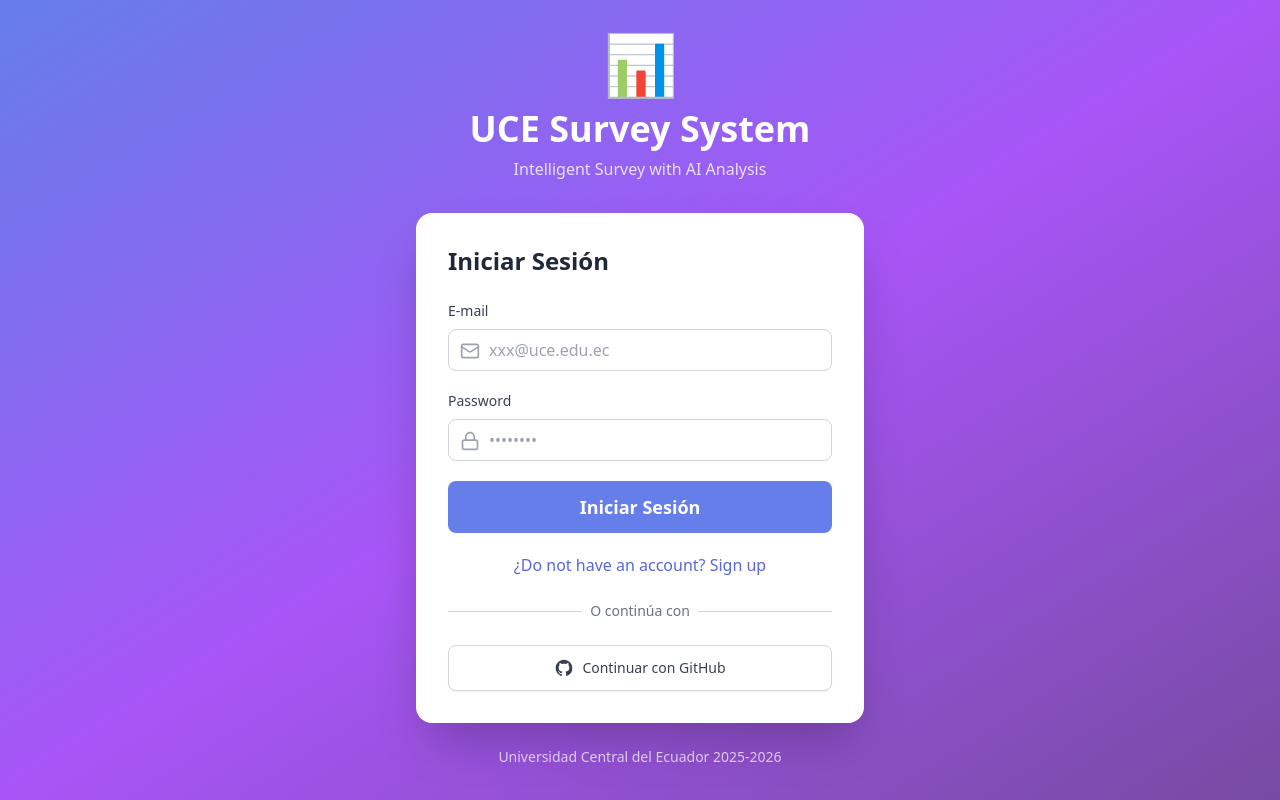
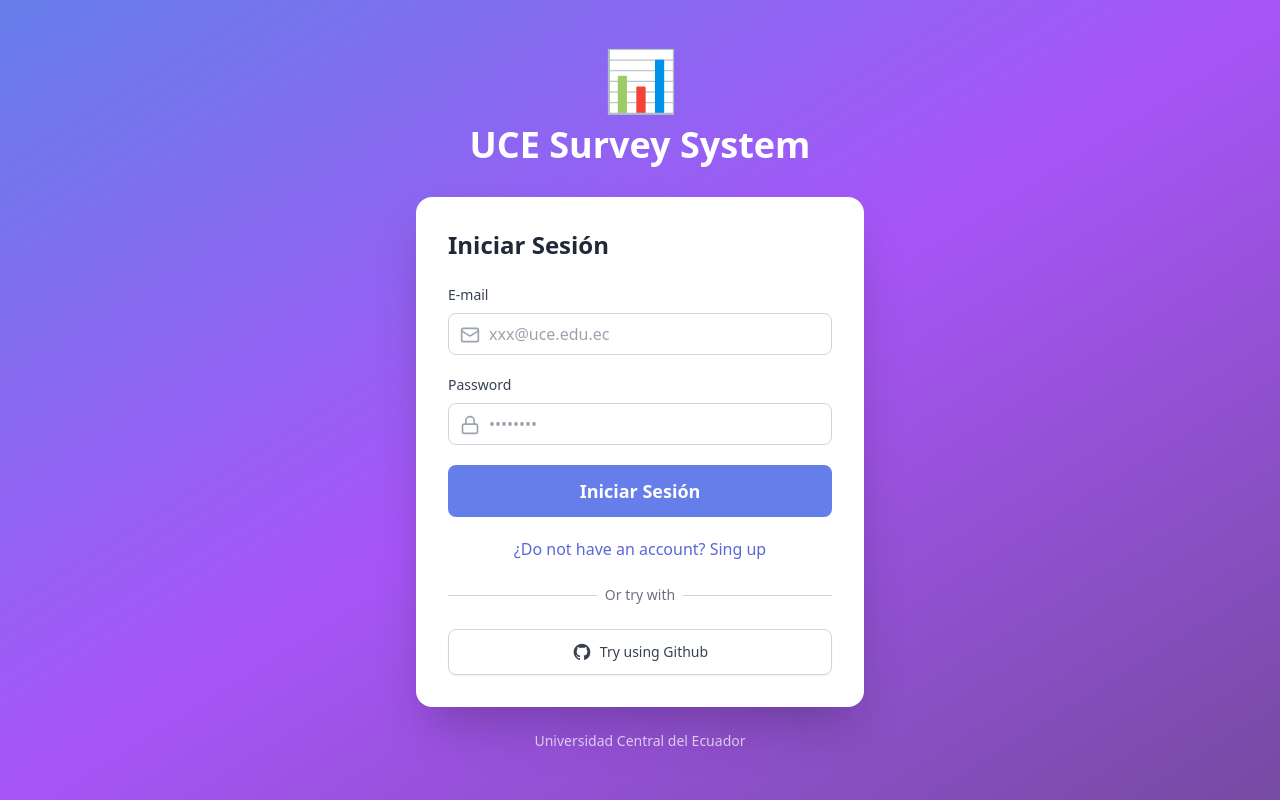
Before and after one commit to JosephP2001/FinalP, a React app in the folder frontend/: page /login in a window 1280 px wide. Built offline with nearby package versions, Linux system fonts and the light colour scheme; the HTML template or start-up script is replaced by a standard one.

Commit message:
just login --> friday

```diff
--- a/frontend/src/pages/Login.jsx
+++ b/frontend/src/pages/Login.jsx
@@ -65,23 +65,27 @@ const Login = () => {
     });
   };
 
-  const OAuthGithub = () => (
+  const OAuthGithub = () => {
+    //--------------------------------------
+    const githubAuthUrl = import.meta.env.VITE_GITHUB_AUTH_URL || 'http://localhost:5000/api/auth/github';
+
+    return (
       <div className="mt-6">
         <div className="relative">
           <div className="absolute inset-0 flex items-center">
             <div className="w-full border-t border-gray-300" />
           </div>
           <div className="relative flex justify-center text-sm">
-          <span className="px-2 bg-white text-gray-500">O continúa con</span>
+            <span className="px-2 bg-white text-gray-500">Or try with</span>
           </div>
         </div>
 
         <div className="mt-6">
           <button
             type="button"
-          onClick={() => window.location.href = 'http://localhost:5000/api/auth/github'}
+            onClick={() => window.location.href = githubAuthUrl}
             disabled={loading}
-          className="w-full flex items-center justify-center px-4 py-3 border border-gray-300 rounded-lg shadow-sm text-sm font-medium text-gray-700 bg-white hover:bg-gray-50 transition-colors"
+            className="w-full flex items-center justify-center px-4 py-3 border border-gray-300 rounded-lg shadow-sm text-sm font-medium text-gray-700 bg-white hover:bg-gray-50 transition-colors disabled:opacity-50 disabled:cursor-not-allowed"
           >
             <svg className="w-5 h-5 mr-2" fill="currentColor" viewBox="0 0 24 24">
               <path
@@ -90,27 +94,25 @@ const Login = () => {
                 clipRule="evenodd"
               />
             </svg>
-          Continuar con GitHub
+            Try using Github
           </button>
         </div>
       </div>
     );
+  };
 
   return (
     <div className="min-h-screen bg-gradient-to-br from-primary-500 via-purple-500 to-secondary-500 flex items-center justify-center p-4">
       <div className="max-w-md w-full">
-        {/* Logo y Título */}
+        {/* Logo & Título */}
         <div className="text-center mb-8">
           <div className="text-6xl mb-4">📊</div>
           <h1 className="text-4xl font-bold text-white mb-2">
             UCE Survey System
           </h1>
-          <p className="text-white/80">
-            Intelligent Survey with AI Analysis
-          </p>
         </div>
 
-        {/* Card de Login/Register */}
+        {/* Card -> Login/Register */}
         <div className="bg-white rounded-2xl shadow-2xl p-8">
           <h2 className="text-2xl font-bold text-gray-800 mb-6">
             {isRegister ? 'Registrarse' : 'Iniciar Sesión'}
@@ -181,7 +183,7 @@ const Login = () => {
                     className="text-primary-600 hover:text-primary-700 font-medium"
                     disabled={loading}
                   >
-                    ¿Do not have an account? Sign up
+                    ¿Do not have an account? Sing up
                   </button>
                 </div>
               </form>
@@ -194,7 +196,7 @@ const Login = () => {
               <form onSubmit={handleRegister} className="space-y-5">
                 <div>
                   <label className="block text-sm font-medium text-gray-700 mb-2">
-                    Name
+                    Nanme
                   </label>
                   <input
                     type="text"
@@ -202,7 +204,7 @@ const Login = () => {
                     value={registerData.name}
                     onChange={handleRegisterChange}
                     className="input-field"
-                    placeholder="name lastName"
+                    placeholder="Name Lastname"
                     required
                     disabled={loading}
                   />
@@ -239,7 +241,7 @@ const Login = () => {
                       value={registerData.password}
                       onChange={handleRegisterChange}
                       className="input-field pl-10"
-                      placeholder="At least 6 characters"
+                      placeholder="Mínimo 6 caracteres"
                       required
                       minLength={6}
                       disabled={loading}
@@ -278,7 +280,7 @@ const Login = () => {
                     className="text-primary-600 hover:text-primary-700 font-medium"
                     disabled={loading}
                   >
-                    ¿Already have an account? Log in
+                    ¿Already have an account?? Log in
                   </button>
                 </div>
               </form>
@@ -290,7 +292,7 @@ const Login = () => {
 
         {/* Footer */}
         <p className="text-center text-white/70 mt-6 text-sm">
-          Universidad Central del Ecuador 2025-2026
+          Universidad Central del Ecuador
         </p>
       </div>
     </div>
```
Lines whose indentation alone changed are shown as unchanged.
